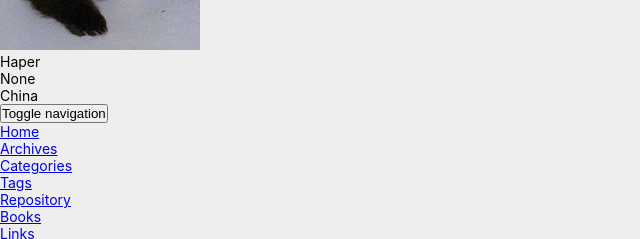
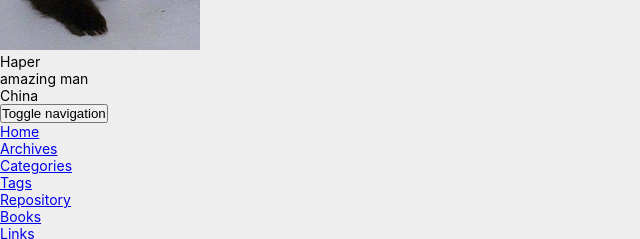
Before and after one commit to hapeeer/hapeeer.github.io, a plain HTML site: page index.html in a window 1280 px wide. Shown: the part 150-389 px from the top of the page, 0-640 px from the left. Drawn offline with nearby package versions, Linux system fonts and the light colour scheme.

Commit message:
Site updated: 2022-06-09 11:08:22

```diff
--- a/index.html
+++ b/index.html
@@ -54,7 +54,7 @@
           <img class="img-circle img-rotate" src="/images/p1.jpg" width="200" height="200">
         </a>
         <h2 id="name" class="hidden-xs hidden-sm">Haper</h2>
-        <h3 id="title" class="hidden-xs hidden-sm hidden-md">None</h3>
+        <h3 id="title" class="hidden-xs hidden-sm hidden-md">amazing man</h3>
         <small id="location" class="text-muted hidden-xs hidden-sm"><i class="icon icon-map-marker"></i> China</small>
       </div>
 
@@ -334,7 +334,7 @@
         </a>
       </div>
       <div class="media-body">
-        <h3 class="media-heading"><a href="https://github.com/cofess" target="_blank"><span class="text-dark">Haper</span><small class="ml-1x">None</small></a></h3>
+        <h3 class="media-heading"><a href="https://github.com/cofess" target="_blank"><span class="text-dark">Haper</span><small class="ml-1x">amazing man</small></a></h3>
         <div>个人简介。</div>
       </div>
     </figure>
```
Also changed, not shown: 2022/06/09/hello-world/index.html (+2 -2 lines), archives/2022/06/index.html (+1 -1 lines), archives/2022/index.html (+1 -1 lines), archives/index.html (+1 -1 lines).
